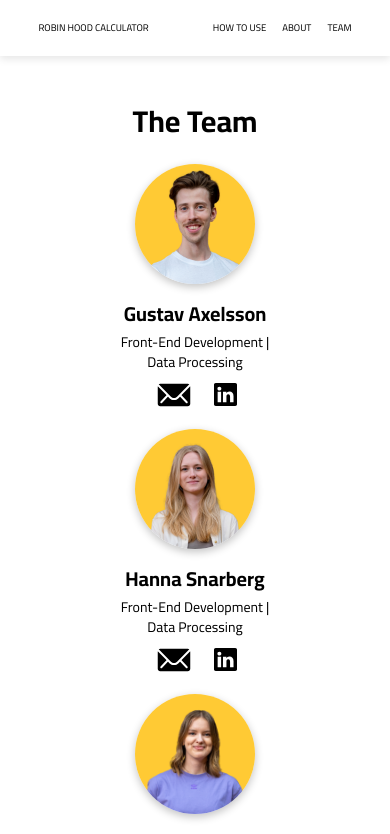
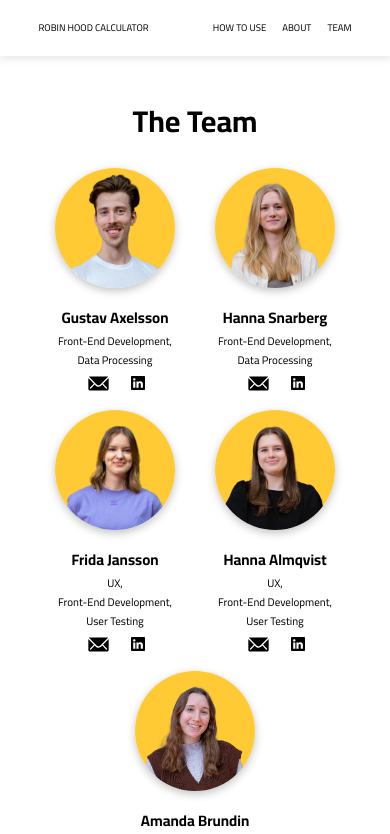
Before and after one commit to Amandabru/RobinHoodCalc, a React (Create React App) app: page /team in a window 390 px wide. Shown: the top 834 px of the page. Built offline with nearby package versions, Linux system fonts and the light colour scheme.

Commit message:
edit team member styling

```diff
--- a/src/Pages/Team/Team.jsx
+++ b/src/Pages/Team/Team.jsx
@@ -21,8 +21,7 @@ function Team() {
       name: 'Gustav Axelsson',
       mail: 'mailto:gustavax@kth.se',
       linkedin: 'https://www.linkedin.com/in/gustav-axelsson-985970176/',
-      role: 'Front-End Development | Data Processing',
-      description: '',
+      roles: ['Front-End Development', 'Data Processing'],
       image: gustav,
       spexImage: GSpexHatt,
     },
@@ -30,8 +29,7 @@ function Team() {
       name: 'Hanna Snarberg',
       mail: 'mailto:hannasn@kth.se',
       linkedin: 'https://www.linkedin.com/in/hanna-snarberg/',
-      role: 'Front-End Development | Data Processing',
-      description: '',
+      roles: ['Front-End Development', 'Data Processing'],
       image: snaran,
       spexImage: SSpexHatt,
     },
@@ -39,8 +37,7 @@ function Team() {
       name: 'Frida Jansson',
       mail: 'mailto:frija@kth.se',
       linkedin: 'https://www.linkedin.com/in/frida-jansson-8221671a2/',
-      role: 'UX | Front-End Development | User Testing',
-      description: '',
+      roles: ['UX', 'Front-End Development', 'User Testing'],
       image: frida,
       spexImage: FSpexHatt,
     },
@@ -48,8 +45,7 @@ function Team() {
       name: 'Hanna Almqvist',
       mail: 'mailto:hannaal@kth.se',
       linkedin: 'https://www.linkedin.com/in/hanna-almqvist-9244921a3/',
-      role: 'UX | Front-End Development | User Testing',
-      description: '',
+      roles: ['UX', 'Front-End Development', 'User Testing'],
       image: qvisten,
       spexImage: QSpexHatt,
     },
@@ -57,8 +53,7 @@ function Team() {
       name: 'Amanda Brundin',
       mail: 'mailto:abrundin@kth.se',
       linkedin: 'https://www.linkedin.com/in/amanda-brundin-bb5479177/',
-      role: 'Front-End Development',
-      description: '',
+      roles: ['Front-End Development'],
       image: manda,
       spexImage: MSpexHatt,
     },
@@ -84,8 +79,15 @@ function Team() {
                 onMouseLeave={(e) => (e.currentTarget.src = member.image)}
               />
               <h3 className='teamMemberName'>{member.name}</h3>
-              <h4 className='teamMemberRole'>{member.role}</h4>
-              <p className='teamMemberDescription'>{member.description}</p>
+              <h4 className='teamMemberRole'>
+                {member.roles.map((role, i) => {
+                  if (i + 1 === member.roles.length) {
+                    return <span>{role}</span>;
+                  } else {
+                    return <span>{role + ', '}</span>;
+                  }
+                })}
+              </h4>
               <span>
                 <a href={member.mail} target='_blank' rel='noreferrer'>
                   <IoIosMail className='iconMail'> </IoIosMail>
--- a/src/Pages/Team/team.css
+++ b/src/Pages/Team/team.css
@@ -27,6 +27,7 @@
   background-color: #ffffff;
   padding: 5px 30px;
 }
+
 .teamMemberImage {
   margin-bottom: 20px;
   width: 180px;
@@ -46,11 +47,6 @@
   margin-top: 5px;
   font-size: 14px;
   font-weight: 400;
-}
-
-.teamMemberDescription {
-  font-size: 14px;
-  padding-bottom: 0.2rem;
 }
 
 .iconMail {
@@ -106,13 +102,22 @@
 
 @media screen and (max-width: 1024px) {
   .teamMember {
-    padding: 5px 10px;
+    padding: 5px 20px;
   }
 }
 
 /* =============== SMALL DEVICES ===============*/
 
 @media screen and (max-width: 600px) {
+  .teamContainer {
+    padding: 6rem 0;
+  }
+
+  .teamMemberRole {
+    display: grid;
+    grid-template-columns: 1fr;
+    margin-top: 0px;
+  }
   .titleTeam {
     font-size: 30px;
   }
@@ -121,4 +126,31 @@
     width: 120px;
     height: 120px;
   }
+
+  .teamMemberName {
+    font-size: 15px;
+  }
+
+  .teamMemberRole {
+    font-size: 11px;
+  }
+
+  .iconMail {
+    font-size: 25px;
+    color: black;
+    padding-left: 10px;
+    padding-right: 10px;
+    justify-content: center;
+    align-items: center;
+  }
+
+  .iconLinkedin {
+    font-size: 14px;
+    color: black;
+    padding-left: 10px;
+    padding-right: 10px;
+    justify-content: center;
+    align-items: center;
+    padding-bottom: 5.2px;
+  }
 }
```
